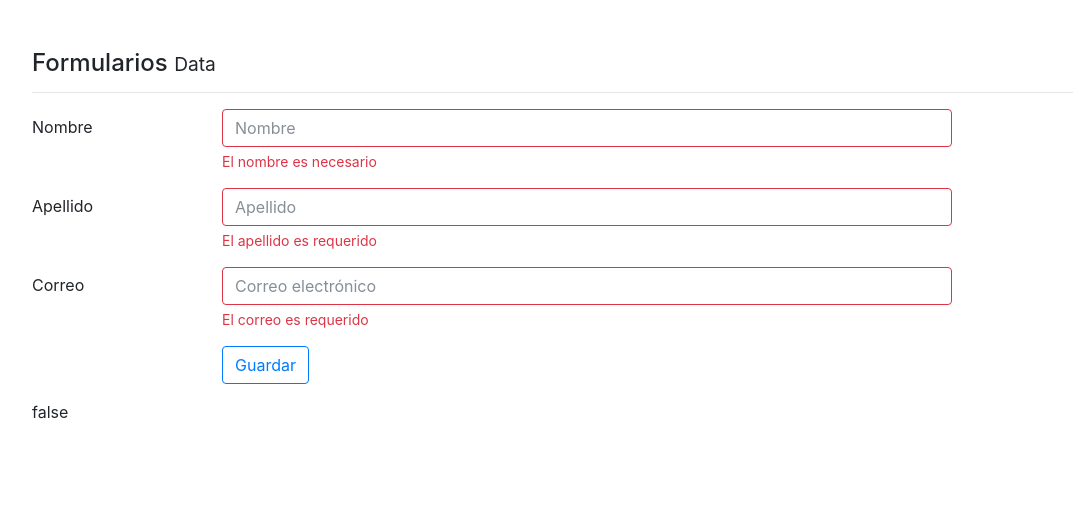
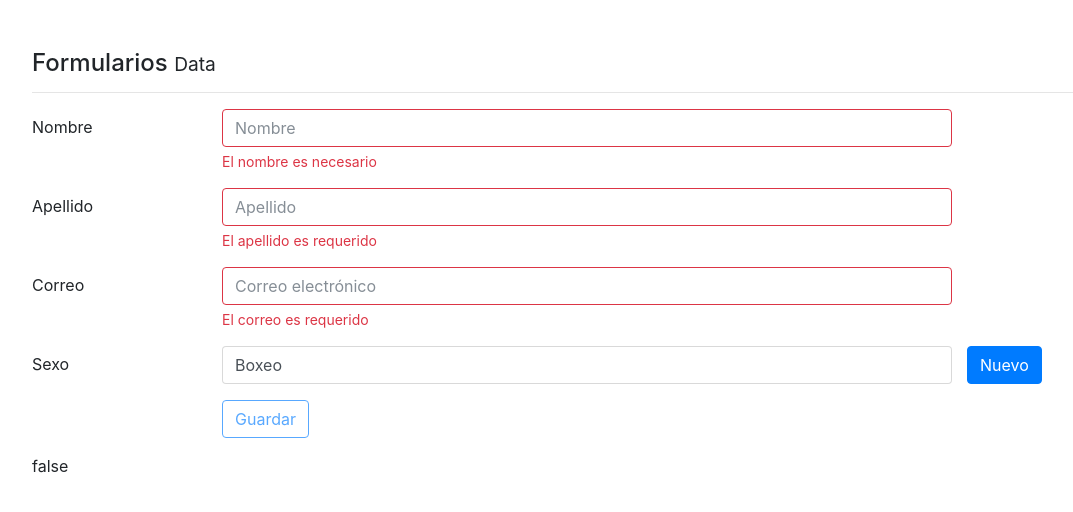
Before and after one commit to fishergio/forms4, an Angular app: page / in a window 1280 px wide. Shown: the top 512 px of the page, without its empty margins (53-1126 px from the left). Built offline with nearby package versions, Linux system fonts and the light colour scheme.

Commit message:
Arreglos de FormControl

```diff
--- a/src/app/components/data/data.component.html
+++ b/src/app/components/data/data.component.html
@@ -67,9 +67,25 @@
   </div>
 
   <div class="form-group row">
+      <label for="" class="col-md-2 col-form-label">Sexo</label>
+      <div class="col-md-8" formArrayName="pasatiempos">
+        <input type="text" *ngFor="let hobbie of forma.get('pasatiempos').controls; let i = index;"
+        class="form-control"
+        [formControlName]="i">
+      </div>
+
+      <button
+      (click)="addHobbie()"
+      type="button"
+      class="btn btn-primary">Nuevo</button>
+  </div>
+
+
+
+  <div class="form-group row">
     <label class="col-2 col-form-label">&nbsp;</label>
     <div class="input-group col-md-8">
-      <button type="submit" class="btn btn-outline-primary">
+      <button type="submit" class="btn btn-outline-primary" [disabled]="forma.invalid">
         Guardar
       </button>
     </div>
--- a/src/app/components/data/data.component.ts
+++ b/src/app/components/data/data.component.ts
@@ -1,6 +1,6 @@
 import { Validator } from 'codelyzer/walkerFactory/walkerFn';
 import { Component } from '@angular/core';
-import { FormGroup, FormControl, Validators } from '@angular/forms';
+import { FormArray, FormControl, FormGroup, Validators } from '@angular/forms';
 
 @Component({
   selector: 'app-data',
@@ -16,7 +16,8 @@ export class DataComponent {
       nombre: "sarahi",
       apellido: "molina"
     },
-    correo: "spg@jomare.com"
+    correo: "spg@jomare.com",
+    pasatiempos: ["Boxeo", "Ver series", "Gym"]
   }
 
   constructor() {
@@ -29,10 +30,22 @@ export class DataComponent {
         'nombre': new FormControl('', [Validators.required, Validators.minLength(4)]),
         'apellido': new FormControl('', Validators.required),
       }),
-      'correo': new FormControl('', [Validators.required, Validators.pattern("[a-z0-9._%+-]+@[a-z0-9.-]+\.[a-z]{2,3}$")])
+      'correo': new FormControl('', [Validators.required,
+         Validators.pattern("[a-z0-9._%+-]+@[a-z0-9.-]+\.[a-z]{2,3}$")]),
+
+         'pasatiempos': new FormArray([
+        new FormControl('Boxeo', Validators.required)
+      ])
+
     });
 
     // this.forma.setValue(this.user); //Cargar por defecto
+  }
+
+  addHobbie() {
+    (<FormArray>this.forma.controls['pasatiempos']).push(
+      new FormControl('', Validators.required)
+    )
   }
 
   saveChanges(){
```
